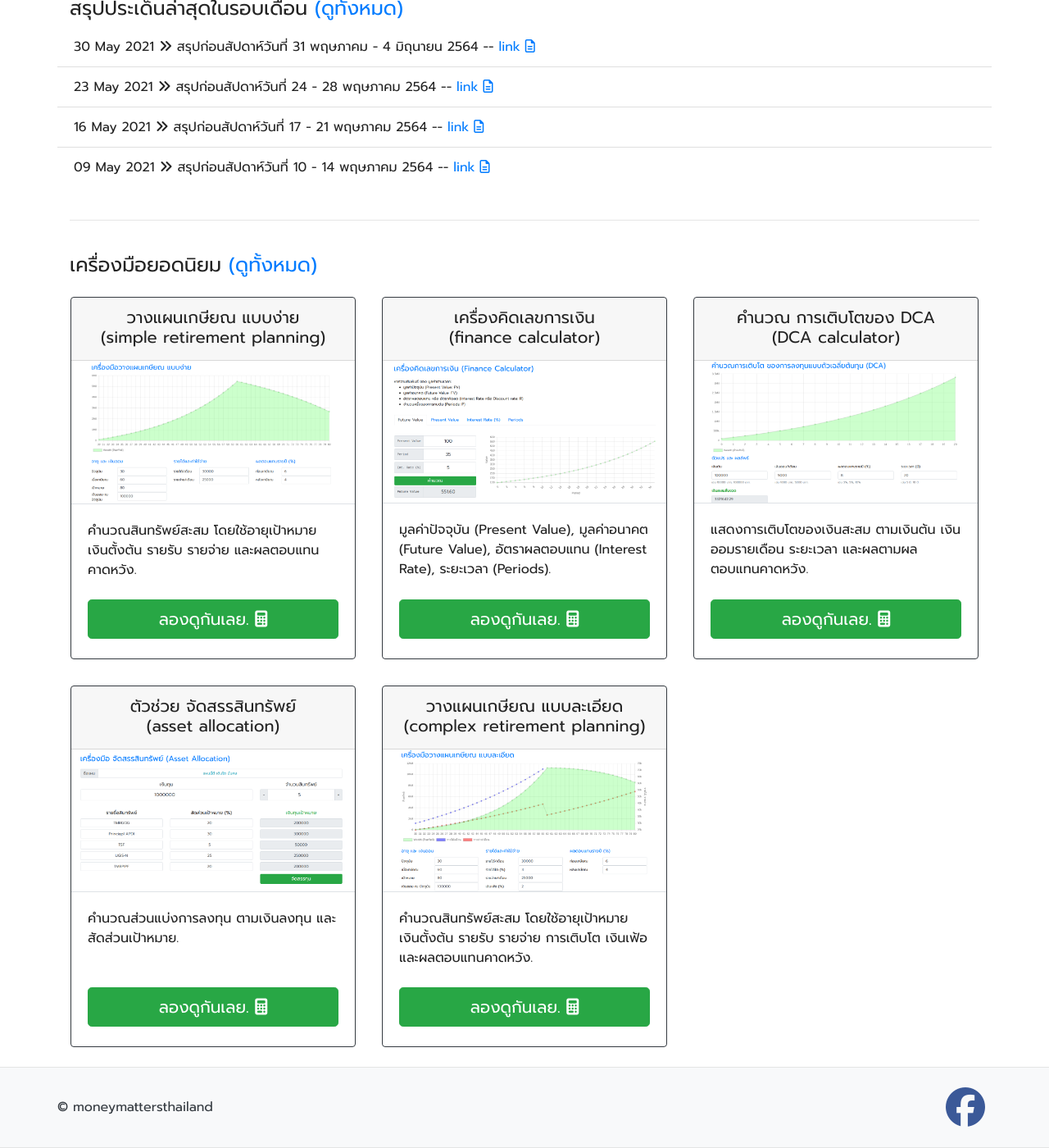
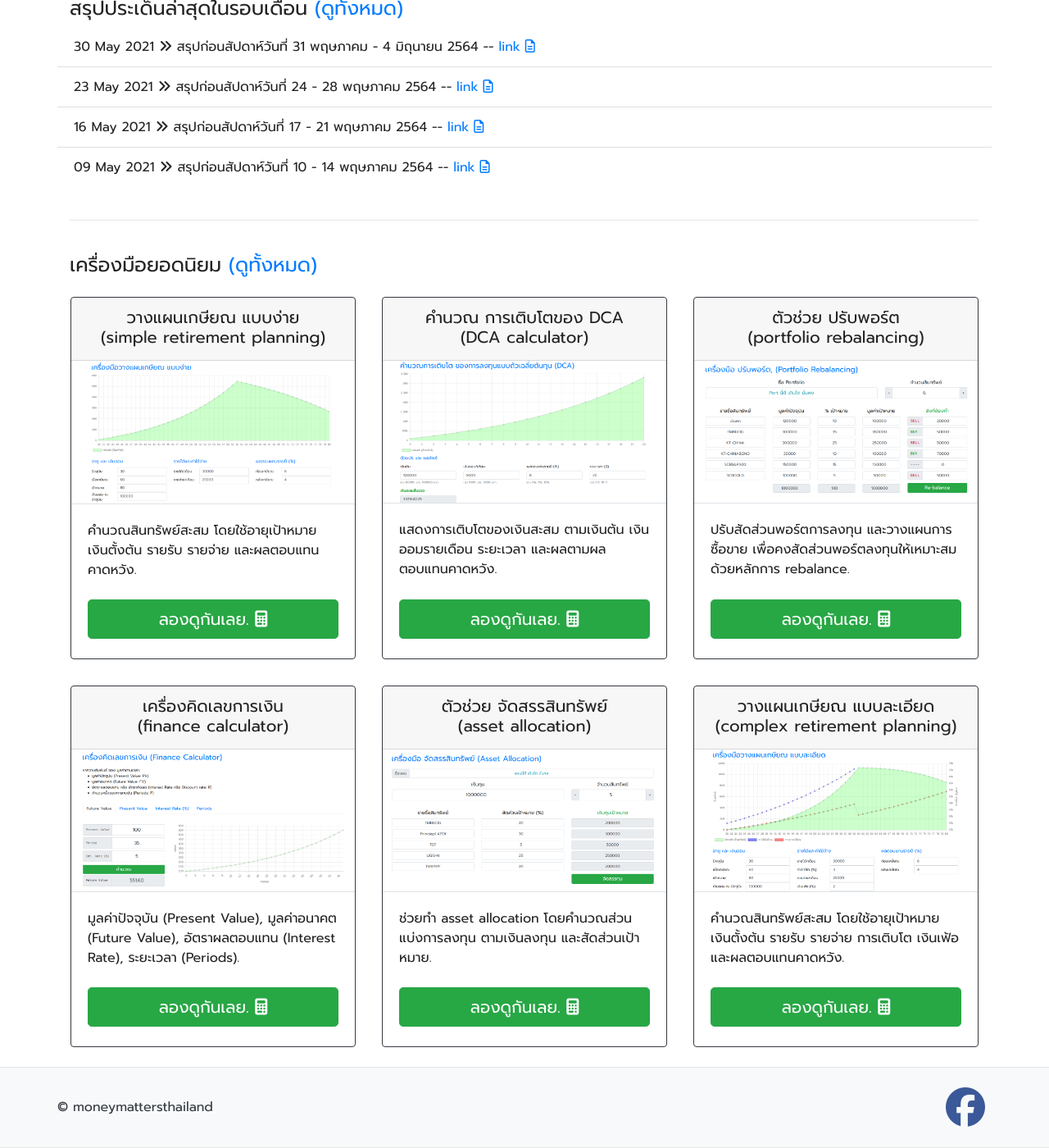
Before and after one commit to moneysart/moneysart.github.io, a Jekyll site: the page built from index.html, in a window 1280 px wide and 1400 px high, scrolled down 325 px. Shown: the whole window at 82% size. Built offline with Jekyll 4.4.1, drawn with Linux system fonts in a browser that asks for light colours; nearby versions of some CDN libraries.

Commit message:
add card for tools/rebalance

```diff
--- a/index.html
+++ b/index.html
@@ -98,6 +98,48 @@ canonical_url: /
 
 
         <div class="col-md-6 col-xl-4">
+            <div class="card mb-4 box-shadow h-100 flex-column border border-dark">
+                <div class="card-header text-center pb-2">
+                    <h5>คำนวณ การเติบโตของ DCA <br>(DCA calculator)</h5>
+                </div>
+                <img class="card-img-top border-bottom" src="{{ site.baseurl}}/tools/dca/card.png" alt="Card image cap">
+                <div class="card-body d-flex flex-column pb-0">
+                    <p class="card-text mb-0">
+                        แสดงการเติบโตของเงินสะสม ตามเงินต้น เงินออมรายเดือน ระยะเวลา และผลตามผลตอบแทนคาดหวัง.
+                    </p>
+
+                    <a href="{{ site.baseurl}}/tools/dca/"
+                    class="btn btn-lg btn-block btn-success mt-auto mb-4">
+                        ลองดูกันเลย. <i class="fas fa-calculator"></i>
+                    </a>
+                    <!-- <button type="button" class="btn btn-lg btn-block btn-success mt-auto mb-4">ลองดูกันเลย. <i class="fas fa-calculator"></i></button> -->
+                </div>
+            </div>
+        </div>
+
+
+        <div class="col-md-6 col-xl-4">
+            <div class="card mb-4 box-shadow h-100 flex-column border border-dark">
+                <div class="card-header text-center pb-2">
+                    <h5>ตัวช่วย ปรับพอร์ต <br>(portfolio rebalancing)</h5>
+                </div>
+                <img class="card-img-top border-bottom" src="{{ site.baseurl}}/tools/rebalance/card.png" alt="Card image cap">
+                <div class="card-body d-flex flex-column pb-0">
+                    <p class="card-text mb-0">
+                        ปรับสัดส่วนพอร์ตการลงทุน และวางแผนการซื้อขาย เพื่อคงสัดส่วนพอร์ตลงทุนให้เหมาะสมด้วยหลักการ rebalance.
+                    </p>
+
+                    <a href="{{ site.baseurl}}/tools/rebalance/"
+                    class="btn btn-lg btn-block btn-success mt-auto mb-4">
+                        ลองดูกันเลย. <i class="fas fa-calculator"></i>
+                    </a>
+                    <!-- <button type="button" class="btn btn-lg btn-block btn-success mt-auto mb-4">ลองดูกันเลย. <i class="fas fa-calculator"></i></button> -->
+                </div>
+            </div>
+        </div>
+
+
+        <div class="col-md-6 col-xl-4">
             <div class="card mb-4 box-shadow h-100 flex-column border-dark">
                 <div class="card-header text-center pb-2">
                     <h5>เครื่องคิดเลขการเงิน <br>(finance calculator)</h5>
@@ -119,27 +161,6 @@ canonical_url: /
 
 
         <div class="col-md-6 col-xl-4">
-            <div class="card mb-4 box-shadow h-100 flex-column border border-dark">
-                <div class="card-header text-center pb-2">
-                    <h5>คำนวณ การเติบโตของ DCA <br>(DCA calculator)</h5>
-                </div>
-                <img class="card-img-top border-bottom" src="{{ site.baseurl}}/tools/dca/card.png" alt="Card image cap">
-                <div class="card-body d-flex flex-column pb-0">
-                    <p class="card-text mb-0">
-                        แสดงการเติบโตของเงินสะสม ตามเงินต้น เงินออมรายเดือน ระยะเวลา และผลตามผลตอบแทนคาดหวัง.
-                    </p>
-
-                    <a href="{{ site.baseurl}}/tools/dca/"
-                    class="btn btn-lg btn-block btn-success mt-auto mb-4">
-                        ลองดูกันเลย. <i class="fas fa-calculator"></i>
-                    </a>
-                    <!-- <button type="button" class="btn btn-lg btn-block btn-success mt-auto mb-4">ลองดูกันเลย. <i class="fas fa-calculator"></i></button> -->
-                </div>
-            </div>
-        </div>
-
-
-        <div class="col-md-6 col-xl-4">
             <div class="card mb-4 box-shadow h-100 flex-column border-dark">
                 <div class="card-header text-center pb-2">
                     <h5>ตัวช่วย จัดสรรสินทรัพย์ <br>(asset allocation)</h5>
@@ -147,7 +168,7 @@ canonical_url: /
                 <img class="card-img-top border-bottom" src="{{ site.baseurl}}/tools/asset-allocation/card.png" alt="Card image cap">
                 <div class="card-body d-flex flex-column pb-0">
                     <p class="card-text mb-0">
-                        คำนวณส่วนแบ่งการลงทุน ตามเงินลงทุน และสัดส่วนเป้าหมาย.
+                        ช่วยทำ asset allocation โดยคำนวณส่วนแบ่งการลงทุน ตามเงินลงทุน และสัดส่วนเป้าหมาย.
                     </p>
 
                     <a href="{{ site.baseurl}}/tools/asset-allocation/"
```
Also changed, not shown: tools/index.html (+24 -4 lines).
